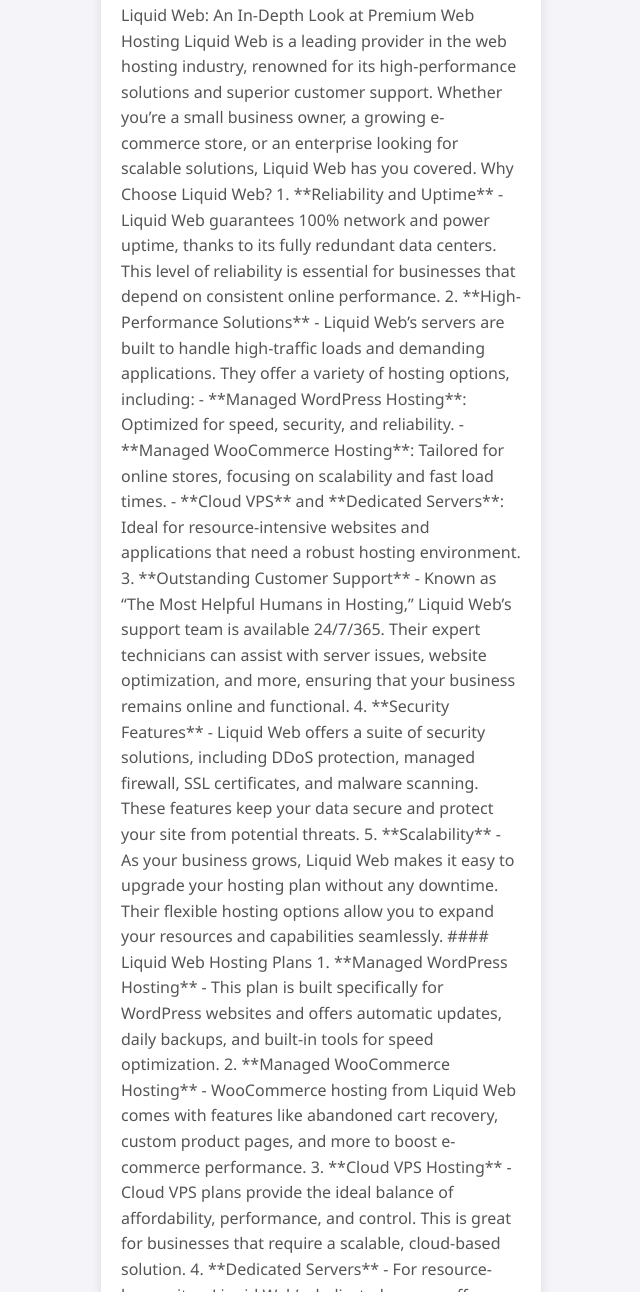
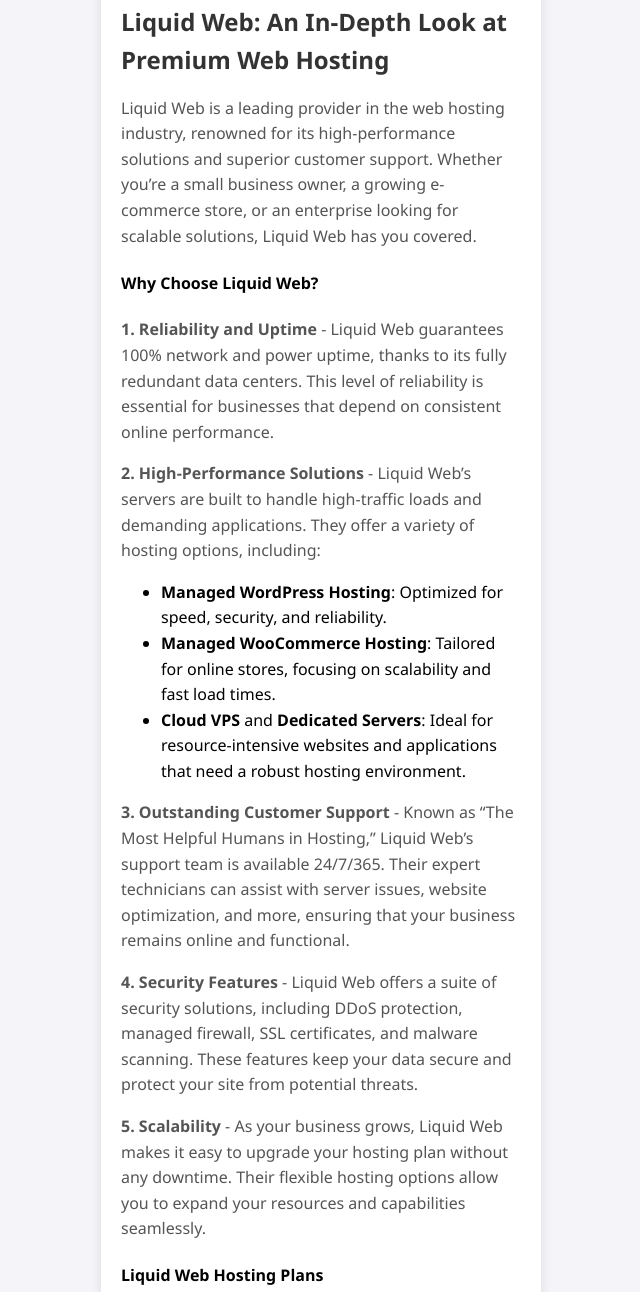
Before and after one commit to Martinezworldwide/Shapeshifters-Engineering, a plain HTML site: page index.html in a window 1280 px wide. Shown: the part 606-1898 px from the top of the page, without its empty margins (319-959 px from the left). Drawn offline with Linux system fonts and the light colour scheme.

Commit message:
Update index.html

```diff
--- a/index.html
+++ b/index.html
@@ -72,49 +72,45 @@
     </div>
 
     <div class="article">
-        <h2> </h2>
+         <h2>Liquid Web: An In-Depth Look at Premium Web Hosting</h2>
         <p>
-            Liquid Web: An In-Depth Look at Premium Web Hosting
+            Liquid Web is a leading provider in the web hosting industry, renowned for its high-performance solutions and superior customer support.
+            Whether you’re a small business owner, a growing e-commerce store, or an enterprise looking for scalable solutions, Liquid Web has you covered.
+        </p>
 
-Liquid Web is a leading provider in the web hosting industry, renowned for its high-performance solutions and superior customer support. Whether you’re a small business owner, a growing e-commerce store, or an enterprise looking for scalable solutions, Liquid Web has you covered.
+        <h4>Why Choose Liquid Web?</h4>
 
-Why Choose Liquid Web?
+        <p><strong>1. Reliability and Uptime</strong> - Liquid Web guarantees 100% network and power uptime, thanks to its fully redundant data centers.
+            This level of reliability is essential for businesses that depend on consistent online performance.</p>
 
-1. **Reliability and Uptime**
-   - Liquid Web guarantees 100% network and power uptime, thanks to its fully redundant data centers. This level of reliability is essential for businesses that depend on consistent online performance.
+        <p><strong>2. High-Performance Solutions</strong> - Liquid Web’s servers are built to handle high-traffic loads and demanding applications.
+            They offer a variety of hosting options, including:</p>
 
-2. **High-Performance Solutions**
-   - Liquid Web’s servers are built to handle high-traffic loads and demanding applications. They offer a variety of hosting options, including:
-     - **Managed WordPress Hosting**: Optimized for speed, security, and reliability.
-     - **Managed WooCommerce Hosting**: Tailored for online stores, focusing on scalability and fast load times.
-     - **Cloud VPS** and **Dedicated Servers**: Ideal for resource-intensive websites and applications that need a robust hosting environment.
+        <ul>
+            <li><strong>Managed WordPress Hosting</strong>: Optimized for speed, security, and reliability.</li>
+            <li><strong>Managed WooCommerce Hosting</strong>: Tailored for online stores, focusing on scalability and fast load times.</li>
+            <li><strong>Cloud VPS</strong> and <strong>Dedicated Servers</strong>: Ideal for resource-intensive websites and applications that need a robust hosting environment.</li>
+        </ul>
 
-3. **Outstanding Customer Support**
-   - Known as “The Most Helpful Humans in Hosting,” Liquid Web’s support team is available 24/7/365. Their expert technicians can assist with server issues, website optimization, and more, ensuring that your business remains online and functional.
+        <p><strong>3. Outstanding Customer Support</strong> - Known as “The Most Helpful Humans in Hosting,” Liquid Web’s support team is available 24/7/365.
+            Their expert technicians can assist with server issues, website optimization, and more, ensuring that your business remains online and functional.</p>
 
-4. **Security Features**
-   - Liquid Web offers a suite of security solutions, including DDoS protection, managed firewall, SSL certificates, and malware scanning. These features keep your data secure and protect your site from potential threats.
+        <p><strong>4. Security Features</strong> - Liquid Web offers a suite of security solutions, including DDoS protection, managed firewall, SSL certificates, and malware scanning.
+            These features keep your data secure and protect your site from potential threats.</p>
 
-5. **Scalability**
-   - As your business grows, Liquid Web makes it easy to upgrade your hosting plan without any downtime. Their flexible hosting options allow you to expand your resources and capabilities seamlessly.
+        <p><strong>5. Scalability</strong> - As your business grows, Liquid Web makes it easy to upgrade your hosting plan without any downtime.
+            Their flexible hosting options allow you to expand your resources and capabilities seamlessly.</p>
 
-#### Liquid Web Hosting Plans
+        <h4>Liquid Web Hosting Plans</h4>
 
-1. **Managed WordPress Hosting**
-   - This plan is built specifically for WordPress websites and offers automatic updates, daily backups, and built-in tools for speed optimization.
+        <ul>
+            <li><strong>Managed WordPress Hosting</strong> - Built specifically for WordPress websites, offering automatic updates, daily backups, and built-in tools for speed optimization.</li>
+            <li><strong>Managed WooCommerce Hosting</strong> - Features like abandoned cart recovery, custom product pages, and more to boost e-commerce performance.</li>
+            <li><strong>Cloud VPS Hosting</strong> - Provides the ideal balance of affordability, performance, and control, making it great for scalable, cloud-based solutions.</li>
+            <li><strong>Dedicated Servers</strong> - Unmatched performance with full root access, perfect for resource-heavy sites requiring total control over the hosting environment.</li>
+        </ul>
+    </div>
 
-2. **Managed WooCommerce Hosting**
-   - WooCommerce hosting from Liquid Web comes with features like abandoned cart recovery, custom product pages, and more to boost e-commerce performance.
-
-3. **Cloud VPS Hosting**
-   - Cloud VPS plans provide the ideal balance of affordability, performance, and control. This is great for businesses that require a scalable, cloud-based solution.
-
-4. **Dedicated Servers**
-   - For resource-heavy sites, Liquid Web’s dedicated servers offer unmatched performance with full root access, giving you total control over your hosting environment.
-
-
-        </p>
-    </div>
 
     <div class="linkedin-link">
         <p>Check out more of my articles on <a href="https://www.linkedin.com/in/martinezworldwide/recent-activity/articles/" target="_blank">LinkedIn</a>.</p>
```
